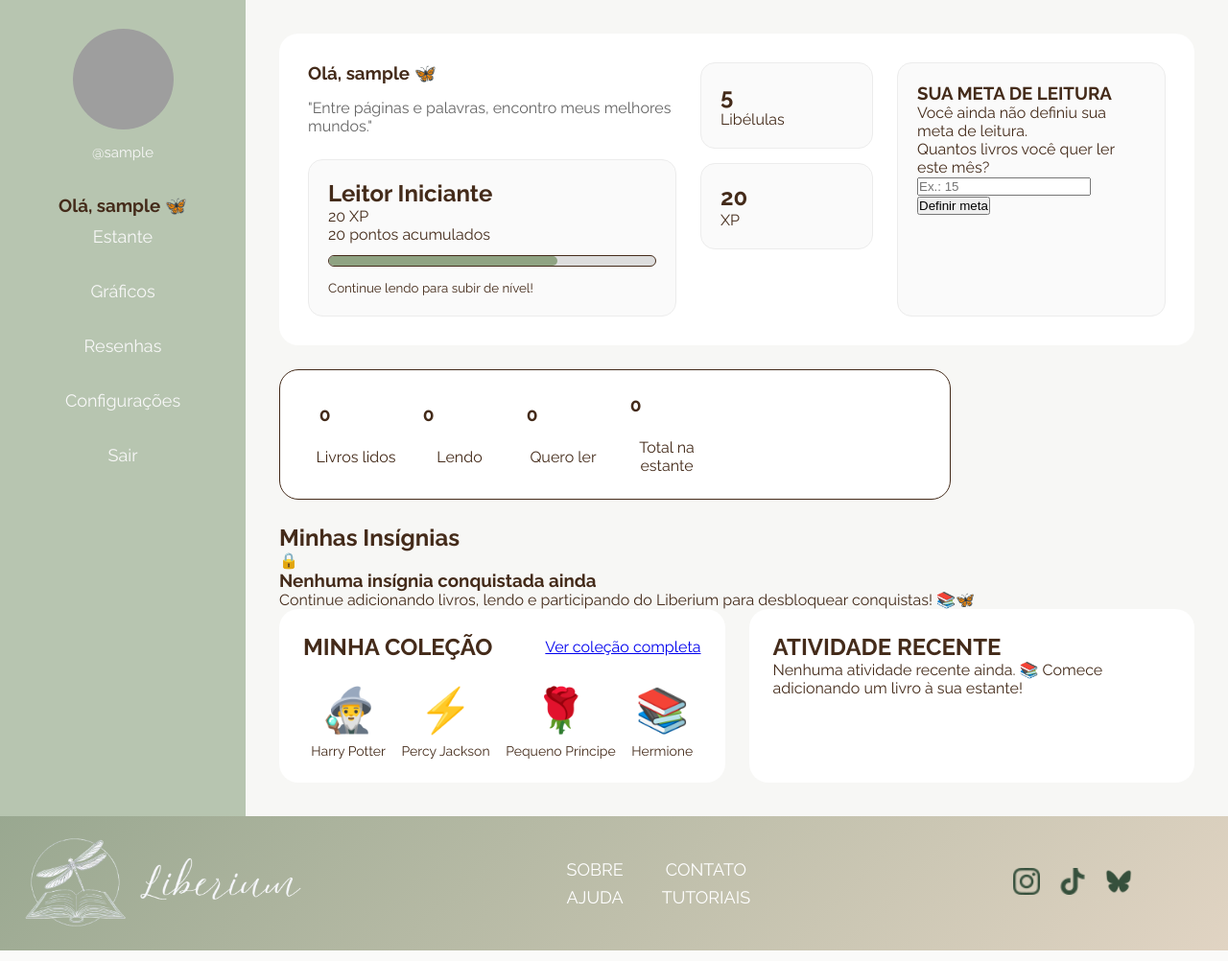
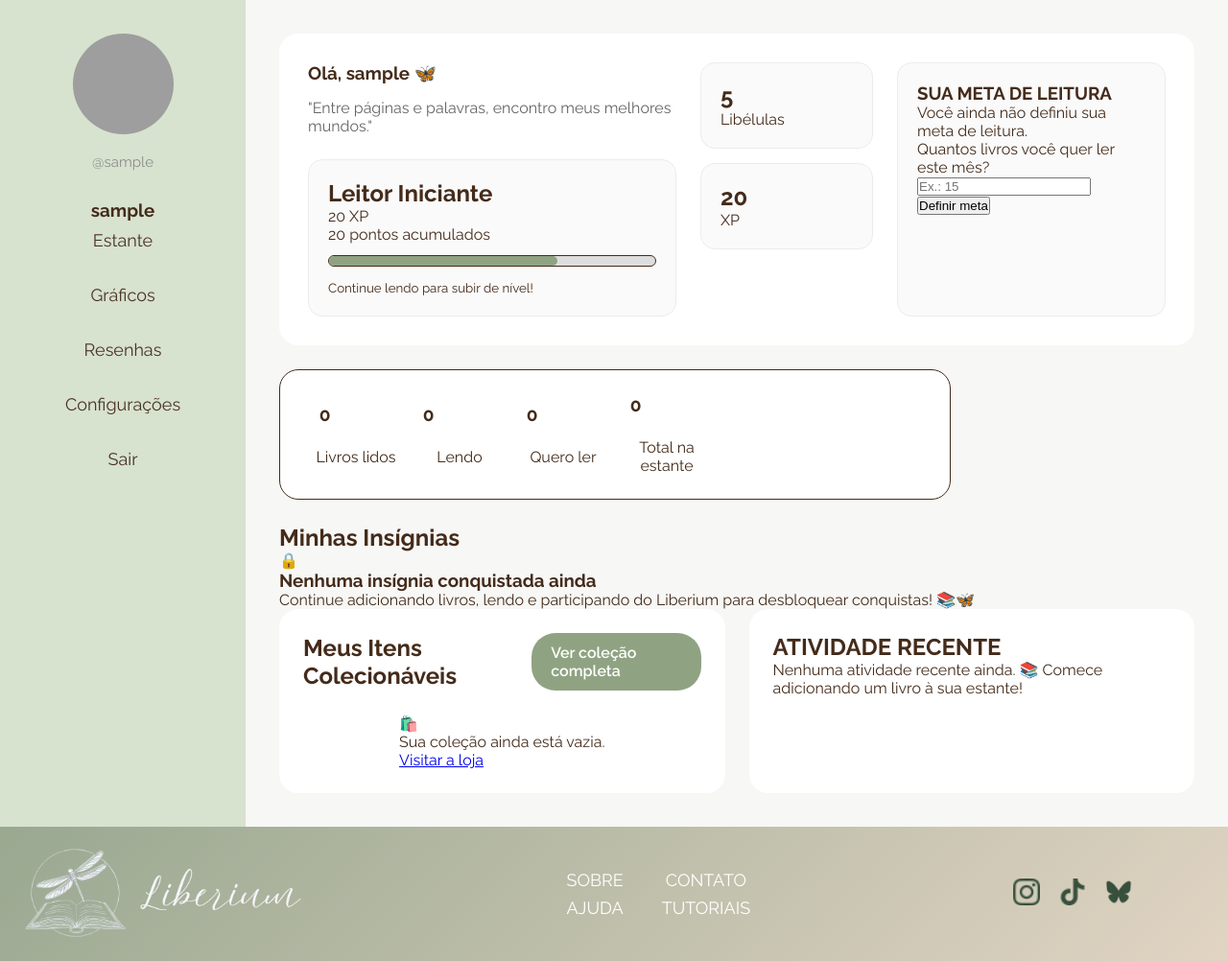
Before and after one commit to Isa-fee/Liberium, a Flask app: page /user/perfil in a window 1280 px wide. Shown: the part 75-1077 px from the top of the page at 96% size. Run offline with Flask 3, Linux system fonts and the light colour scheme; the visitor is signed in with stand-in values (Sample User, id 1); data that the repository does not hold is empty; grey boxes are pictures that could not be loaded.

Commit message:
Meus itens da coleção já está funcionandono perfil

```diff
--- a/controllers/user_controller.py
+++ b/controllers/user_controller.py
@@ -3,7 +3,7 @@ from werkzeug.security import generate_password_hash, check_password_hash
 from flask_login import login_user, logout_user, login_required, current_user
 
 from extensions import db
-from models import Usuario, Estante, UsuarioInsignia, MetaLeitura, Atividade
+from models import Usuario, Estante, UsuarioInsignia, MetaLeitura, Atividade, UsuarioColecionavel
 from utils.insignias import verificar_insignias
 from utils.gamificacao import atualizar_meta_leitura
 
@@ -161,7 +161,15 @@ def perfil():
         )
 
         db.session.commit()
+    # ======================================
+    # MINHA COLEÇÃO
+    # ======================================
 
+    colecao = UsuarioColecionavel.query.filter_by(
+        usuario_id=current_user.id
+    ).order_by(
+        UsuarioColecionavel.data_aquisicao.desc()
+    ).limit(4).all()
     # ======================================
     # ENVIAR DADOS PARA O PERFIL
     # ======================================
@@ -176,7 +184,8 @@ def perfil():
         meta=meta,
         percentual_meta=percentual_meta,
         livros_restantes=livros_restantes,
-        atividades=atividades
+        atividades=atividades,
+        colecao=colecao
     )
 
 @user_bp.route("/meta", methods=["POST"])
--- a/static/css/perfil/style.css
+++ b/static/css/perfil/style.css
@@ -1,3 +1,107 @@
+.sidebar{
+
+    background:#d7e2cf;
+
+    padding:35px 20px;
+
+    display:flex;
+
+    flex-direction:column;
+
+    align-items:center;
+
+}
+
+
+.foto-perfil{
+
+    width:120px;
+
+    height:120px;
+
+    border-radius:50%;
+
+    object-fit:cover;
+
+    margin-bottom:15px;
+
+}
+
+.sidebar h3{
+
+    margin:0;
+
+    color:#4b3323;
+
+    font-size:28px;
+
+}
+
+
+.usuario{
+
+    color:#8d8d8d;
+
+    margin-top:5px;
+
+    margin-bottom:30px;
+
+}
+
+.menu-lateral{
+
+    width:100%;
+
+    display:flex;
+
+    flex-direction:column;
+
+}
+
+.titulo-menu{
+
+    color:#6c5338;
+
+    font-weight:bold;
+
+    font-size:.9rem;
+
+    text-transform:uppercase;
+
+    margin:18px 0 12px;
+
+}
+
+.menu-lateral a{
+
+    text-decoration:none;
+
+    color:#4b3323;
+
+    padding:10px;
+
+    border-radius:8px;
+
+    transition:.2s;
+
+}
+
+.menu-lateral a:hover{
+
+    background:white;
+
+}
+
+
+.menu-lateral hr{
+
+    border:none;
+
+    border-top:1px solid rgba(0,0,0,.1);
+
+    margin:20px 0;
+
+}
 .area-estante {
     background: #f7f7f5;
     padding: 35px;
@@ -120,8 +224,11 @@
 .boneco {
     text-align: center;
     font-size: 45px;
+
 }
-
+.boneco > img {
+    width: 150px;
+}
 .boneco p {
     font-size: 14px;
     margin-top: 8px;
@@ -175,3 +282,25 @@
     height: 100%;
     object-fit: contain;
 }
+
+.btn-loja {
+    padding: 11px 20px;
+
+    background: #8fa382;
+
+    color: white;
+
+    text-decoration: none;
+
+    border-radius: 25px;
+
+    font-weight: 600;
+
+    transition: .2s;
+}
+
+.btn-loja:hover {
+    background: #6f8564;
+
+    transform: translateY(-2px);
+}
--- a/templates/user/perfil.html
+++ b/templates/user/perfil.html
@@ -19,7 +19,7 @@
             @{{ current_user.nome|lower|replace(' ', '') }}
         </p>
 
-        <h1>Olá, {{ current_user.nome }} 🦋</h1>
+        <h1>{{ current_user.nome }}</h1>
 
         <nav class="menu-lateral">
             <a href="{{ url_for('estante_bp.estante') }}">Estante</a>
@@ -286,21 +286,52 @@
 
                 <div class="titulo-bloco">
 
-                    <h2>MINHA COLEÇÃO</h2>
+                    <h2>Meus Itens Colecionáveis</h2>
 
-                    <a href="#">Ver coleção completa</a>
+                    <a href="{{ url_for('loja_bp.colecao') }}" class="btn-loja">
+                        Ver coleção completa
+                    </a>
 
                 </div>
 
                 <div class="bonecos">
 
-                    <div class="boneco">🧙‍♂️<p>Harry Potter</p></div>
+                    {% if colecao %}
 
-                    <div class="boneco">⚡<p>Percy Jackson</p></div>
+                        {% for compra in colecao %}
 
-                    <div class="boneco">🌹<p>Pequeno Príncipe</p></div>
+                            <div class="boneco">
 
-                    <div class="boneco">📚<p>Hermione</p></div>
+                                <img
+                                    src="{{ url_for('static', filename=compra.item.imagem) }}"
+                                    alt="{{ compra.item.nome }}"
+                                >
+
+                                <p>
+                                    {{ compra.item.nome }}
+                                </p>
+
+                            </div>
+
+                        {% endfor %}
+
+                    {% else %}
+
+                        <div class="colecao-vazia-perfil">
+
+                            <span>🛍️</span>
+
+                            <p>
+                                Sua coleção ainda está vazia.
+                            </p>
+
+                            <a href="{{ url_for('loja_bp.loja') }}">
+                                Visitar a loja
+                            </a>
+
+                        </div>
+
+                    {% endif %}
 
                 </div>
 
```
